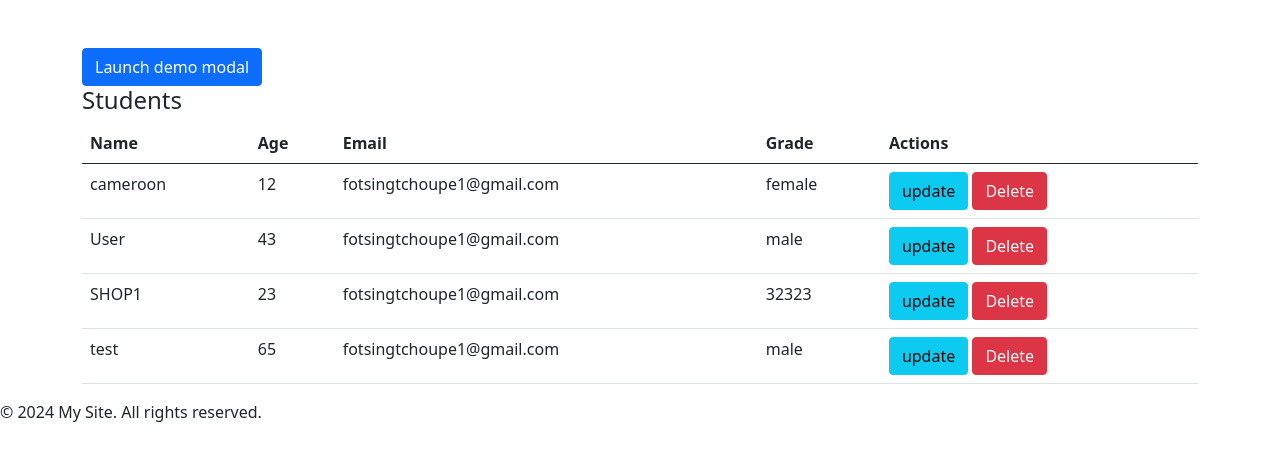
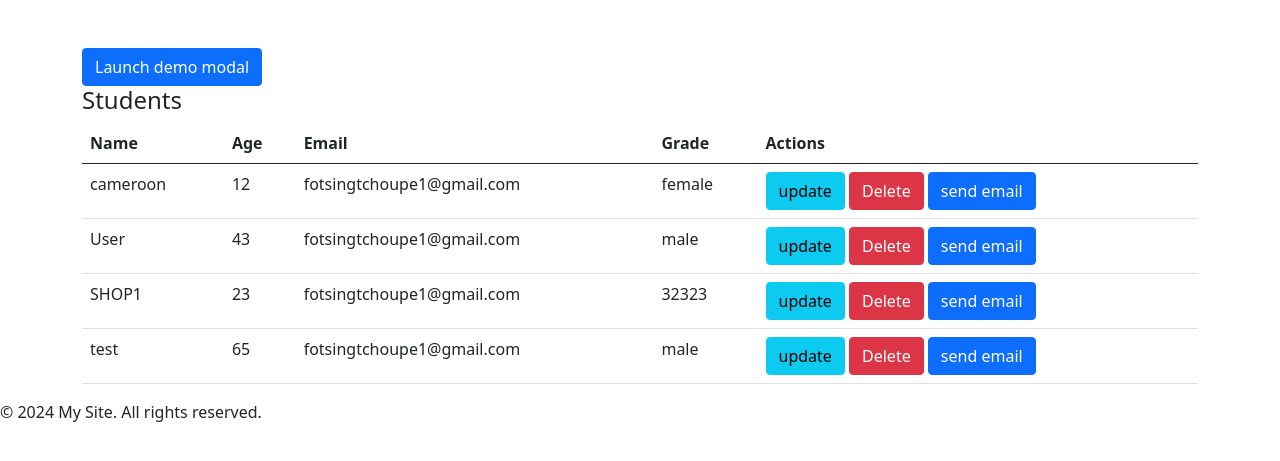
Before and after one commit to Fotsingboris/python_CRUD, a Django app: page / in a window 1280 px wide. Shown: the part 104-565 px from the top of the page. Run offline with Django 5.2, Linux system fonts and the light colour scheme; data comes from the database, SQL or seed files in the repository; parts of the project's set-up code (start-up, migrations or seed data) failed here and were passed over.

Commit message:
email ;essages

```diff
--- a/student/urls.py
+++ b/student/urls.py
@@ -4,4 +4,6 @@ app_name = 'students'
 
 urlpatterns = [
     path('', views.StudentView.as_view(), name='student_view'),
+    path('send-email/', views.send_email_view, name='send_email'),
+
 ]
--- a/student/views.py
+++ b/student/views.py
@@ -1,8 +1,16 @@
+from distutils import config
+from email.message import EmailMessage
 from django.shortcuts import render, get_object_or_404, redirect
 from django.views import View
 from django.contrib import messages
 from django.db import transaction
 from .models import Student
+
+
+from django.shortcuts import render, redirect
+from django.core.mail import EmailMessage
+from django.core.exceptions import ValidationError
+import re
 
 class StudentView(View):
     template_name = 'student/student.html'  # Update this to your template
@@ -55,3 +63,28 @@ class StudentView(View):
 
         # return render('students:student', self.template_name,)  # Redirect to the student list or appropriate page
         return redirect('students:student_view')
+
+
+
+
+
+def send_email_view(request):
+    if request.method == 'POST':
+        recipient_email = request.POST.get('recipient_email')
+        subject = request.POST.get('subject')
+        message = request.POST.get('message')
+
+        try:
+            email = EmailMessage(
+                subject,
+                message,
+                'your-email@gmail.com',  # or use config('MAIL_FROM_ADDRESS')
+                [recipient_email],
+            )
+            email.send(fail_silently=False)
+            return redirect('email_sent')  # Redirect to a success page
+        except Exception as e:
+            messages.error(request, 'Error sending email. Please try again.')
+        return redirect('students:student_view')
+
+    return redirect('students:student_view')
--- a/templates/student/student.html
+++ b/templates/student/student.html
@@ -138,6 +138,49 @@
                 </div>
               </div>
             </div>
+            <button type="button" class="btn btn-primary" data-bs-toggle="modal" data-bs-target="#emailModal{{ student.id }}">
+              send email
+            </button>
+
+            <!-- Email Modal -->
+            <div class="modal fade" id="emailModal{{ student.id }}" tabindex="-1" aria-labelledby="emailModalLabel{{ student.id }}" aria-hidden="true">
+              <div class="modal-dialog">
+                <div class="modal-content">
+                  <div class="modal-header">
+                    <h5 class="modal-title" id="emailModalLabel{{ student.id }}">Send Email</h5>
+                    <button type="button" class="btn-close" data-bs-dismiss="modal" aria-label="Close"></button>
+                  </div>
+                  <form method="post" action="{% url 'students:send_email' %}">
+                    {% csrf_token %}
+                    <div class="modal-body">
+                       <div class="form-group">
+                          <label for="recipient_email">Recipient Email <span class="text-danger">*</span>  </label>
+                          <input type="email" name="recipient_email" id="recipient_email"  value="{{ student.email }}" class="form-control" readOnly>
+                      </div>
+
+                      <!-- Subject -->
+                      <div class="form-group">
+                          <label for="subject">Subject<span class="text-danger">*</span> </label>
+                          <input type="text" name="subject" id="subject" class="form-control" required>
+
+                      </div>
+
+                      <!-- Message -->
+                      <div class="form-group">
+                          <label for="message">Message <span class="text-danger">*</span> </label>
+                          <textarea name="message" id="message" class="form-control" rows="5" required></textarea>
+
+                      </div>
+                                  </div>
+                    <div class="modal-footer">
+                      <button type="button" class="btn btn-secondary" data-bs-dismiss="modal">Close</button>
+                      <button type="submit" class="btn btn-primary">Send Email</button>
+                    </div>
+                  </form>
+                </div>
+              </div>
+            </div>
+
 
 
             </td>
@@ -147,4 +190,5 @@
 </table>
 
 </div>
+
 {% endblock %}
```
Also changed, not shown: school/settings.py (+12 -0 lines), templates/emails/test.html (added, +32 -0 lines), 1 other file. Lines whose indentation alone changed are shown as unchanged.
